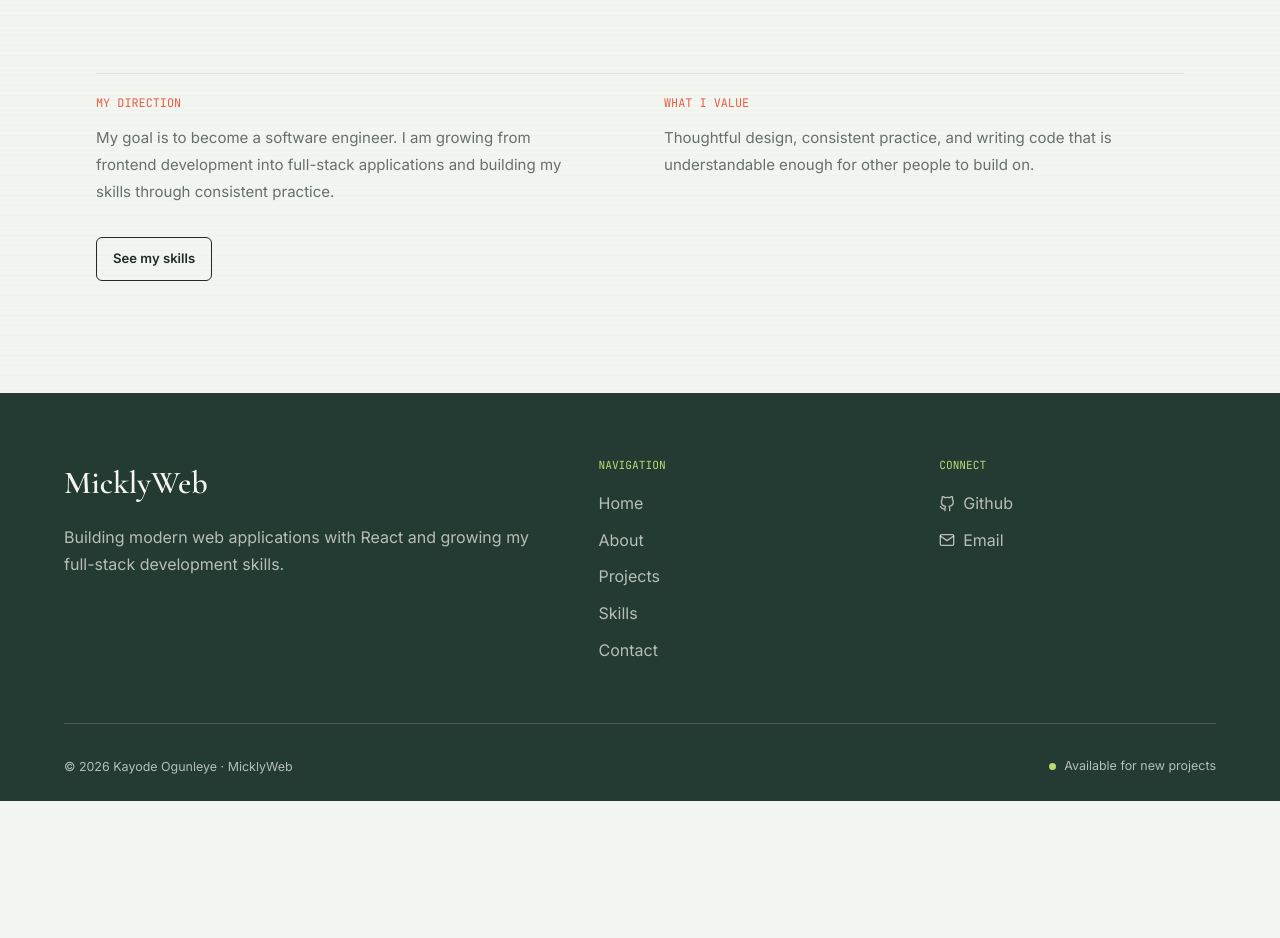
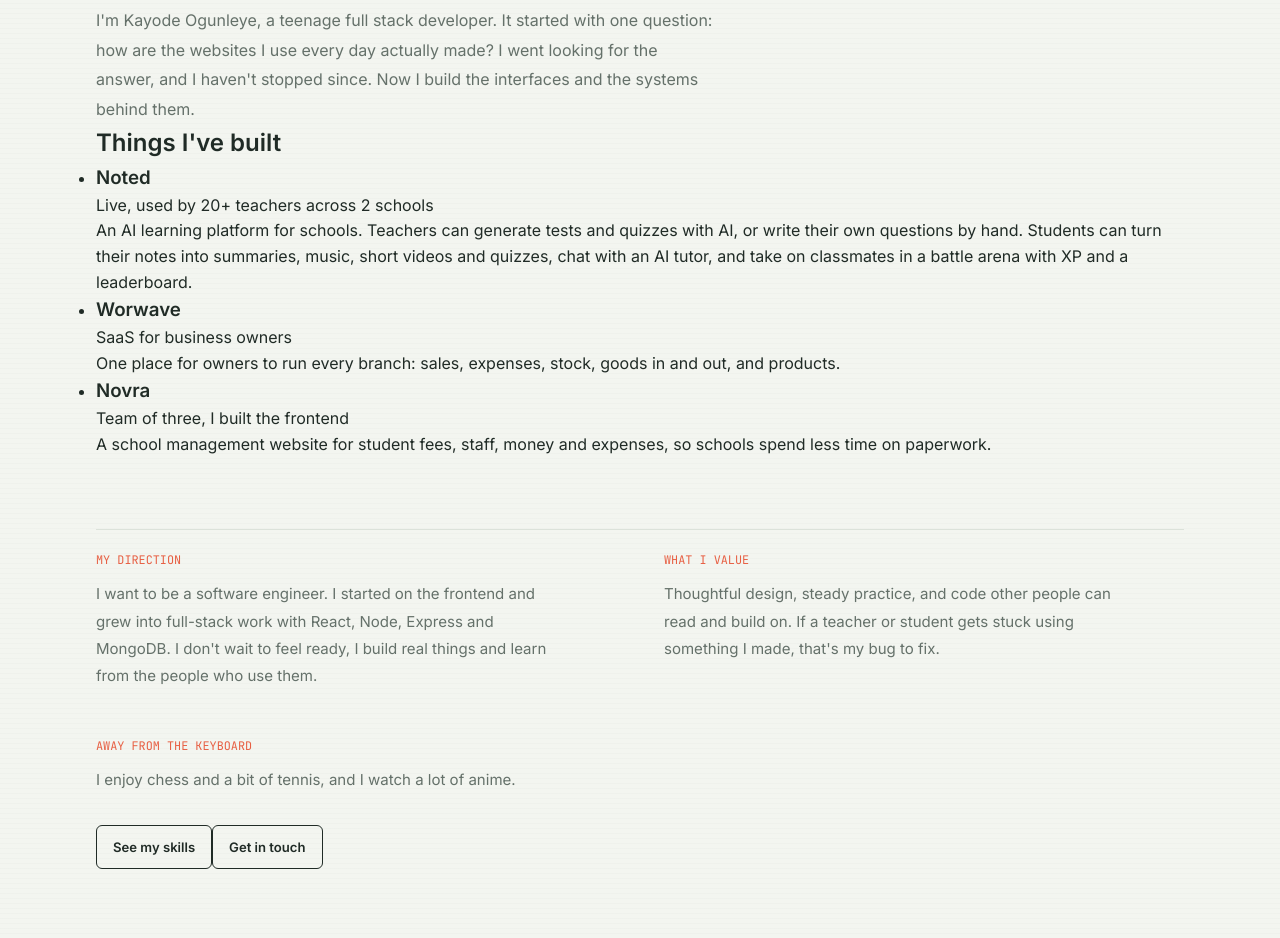
Before and after one commit to mickeyweb1/Micklyweb1-portfolio, a React (Vite) app in the folder portfolio/: page /about in a window 1280 px wide. Shown: the part 594-1532 px from the top of the page. Before the commit the page ends 1395 px from the top, so only its background shows below. Built offline with nearby package versions, Linux system fonts and the light colour scheme.

Commit message:
Revise About page content and project details

```diff
--- a/portfolio/src/Pages/About/About.jsx
+++ b/portfolio/src/Pages/About/About.jsx
@@ -1,41 +1,88 @@
 import { Link } from "react-router-dom";
 
 import "./About.css";
+
+const projects = [
+  {
+    name: "Noted",
+    meta: "Live, used by 20+ teachers across 2 schools",
+    text: "An AI learning platform for schools. Teachers can generate tests and quizzes with AI, or write their own questions by hand. Students can turn their notes into summaries, music, short videos and quizzes, chat with an AI tutor, and take on classmates in a battle arena with XP and a leaderboard.",
+  },
+  {
+    name: "Worwave",
+    meta: "SaaS for business owners",
+    text: "One place for owners to run every branch: sales, expenses, stock, goods in and out, and products.",
+  },
+  {
+    name: "Novra",
+    meta: "Team of three, I built the frontend",
+    text: "A school management website for student fees, staff, money and expenses, so schools spend less time on paperwork.",
+  },
+];
 
 export default function About() {
   return (
     <main className="content-page about-page">
       <section className="content-page__intro">
-        <p className="content-page__eyebrow">01 - About me</p>
-        <h1>Curious by nature. Building for the future.</h1>
+        <p className="content-page__eyebrow">About me</p>
+        <h1>I wanted to know how websites work, so I started building them.</h1>
         <p>
-          I am Kayode Ogunleye, a 16-year-old developer learning how ideas
-          become useful software. I enjoy creating clean interfaces and
-          understanding what happens behind them.
+          I'm Kayode Ogunleye, a teenage full stack developer. It started with
+          one question: how are the websites I use every day actually made? I
+          went looking for the answer, and I haven't stopped since. Now I build
+          the interfaces and the systems behind them.
         </p>
+      </section>
+
+      <section className="about-page__projects">
+        <h2 className="about-page__heading">Things I've built</h2>
+        <ul>
+          {projects.map((project) => (
+            <li key={project.name} className="about-page__project">
+              <div>
+                <h3>{project.name}</h3>
+                <p className="about-page__meta">{project.meta}</p>
+              </div>
+              <p>{project.text}</p>
+            </li>
+          ))}
+        </ul>
       </section>
 
       <section className="about-page__details">
         <div>
           <h2>My direction</h2>
           <p>
-            My goal is to become a software engineer. I am growing from frontend
-            development into full-stack applications and building my skills
-            through consistent practice.
+            I want to be a software engineer. I started on the frontend and
+            grew into full-stack work with React, Node, Express and MongoDB.
+            I don't wait to feel ready, I build real things and learn from the
+            people who use them.
           </p>
         </div>
         <div>
           <h2>What I value</h2>
           <p>
-            Thoughtful design, consistent practice, and writing code that is
-            understandable enough for other people to build on.
+            Thoughtful design, steady practice, and code other people can read
+            and build on. If a teacher or student gets stuck using something I
+            made, that's my bug to fix.
+          </p>
+        </div>
+        <div>
+          <h2>Away from the keyboard</h2>
+          <p>
+            I enjoy chess and a bit of tennis, and I watch a lot of anime.
           </p>
         </div>
       </section>
 
-      <Link className="content-page__link" to="/skills">
-        See my skills
-      </Link>
+      <div className="about-page__links">
+        <Link className="content-page__link" to="/skills">
+          See my skills
+        </Link>
+        <Link className="content-page__link" to="/contact">
+          Get in touch
+        </Link>
+      </div>
     </main>
   );
 }
```
